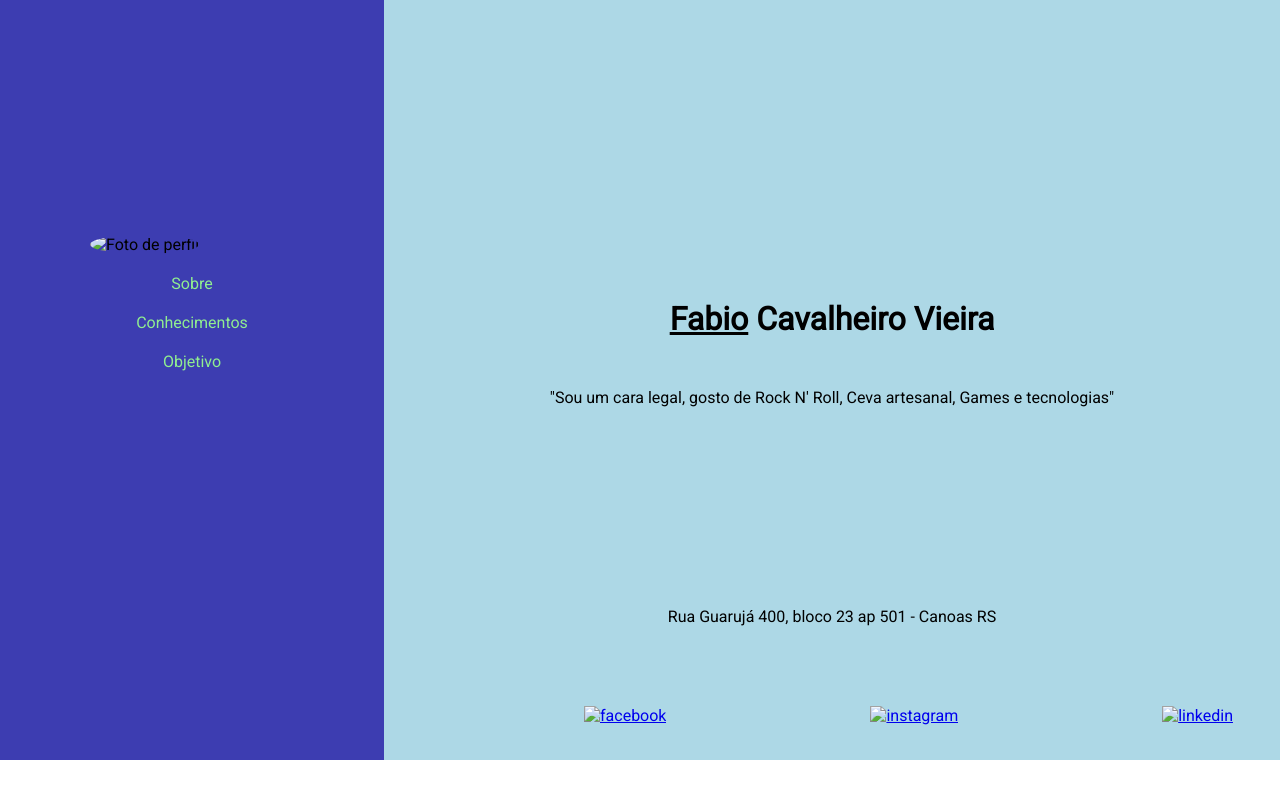
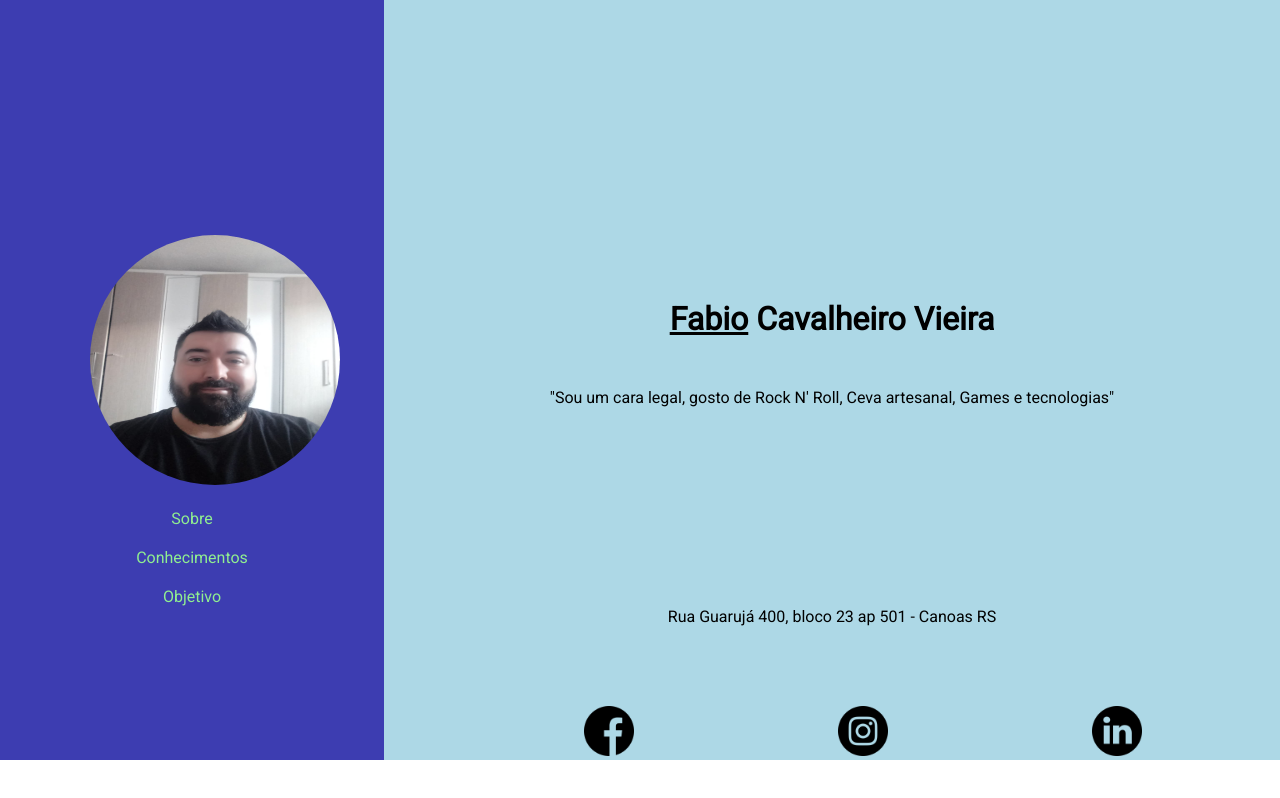
Before and after one commit to fabiocavalheiro/LandingPage, a plain HTML site: page index.html in a window 1280 px wide. Drawn offline with Linux system fonts and the light colour scheme; files that its build step writes are made by us from their sources.

Commit message:
Update index.html
Atualizando pastas do projeto.

```diff
--- a/index.html
+++ b/index.html
@@ -5,7 +5,7 @@
     <meta http-equiv="X-UA-Compatible" content="IE=edge">
     <meta name="viewport" content="width=device-width, initial-scale=1.0">
     <title>Landing page</title>
-    <link rel="stylesheet" href="style.css">
+    <link rel="stylesheet" href="css/style.css">
     <link rel="preconnect" href="https://fonts.googleapis.com">
     <link rel="preconnect" href="https://fonts.googleapis.com">
     <link rel="preconnect" href="https://fonts.gstatic.com" crossorigin>
@@ -14,7 +14,7 @@
 <body>
     <div id="Main">
      <div >
-        <img src="Fabio.jpg" class="img-perfil" alt="Foto de perfil">
+        <img src="img/Fabio.jpg" class="img-perfil" alt="Foto de perfil">
      </div>
      <div class="conteudo-esq">
         <a href=""><p>Sobre</p></a>
@@ -31,9 +31,9 @@
         <p class="conteudo-dir2">Rua Guarujá 400, bloco 23 ap 501 - Canoas RS</p>
      </div>
      <div >
-        <a href="https://www.facebook.com/fabio.cavalheirovieira" target="_blank"><img src="facebook.png" class="icones" alt="facebook"></a>
-        <a href="https://www.instagram.com/f.cavalheiro.v/" target="_blank"><img src="instagram.png" class="icones" alt="instagram"></a>
-        <a href="https://www.linkedin.com/in/fabio-cavalheiro-vieira-b8557a113/" target="_blank"><img src="linkedin.png" class="icones" alt="linkedin"></a>
+        <a href="https://www.facebook.com/fabio.cavalheirovieira" target="_blank"><img src="img/facebook.png" class="icones" alt="facebook"></a>
+        <a href="https://www.instagram.com/f.cavalheiro.v/" target="_blank"><img src="img/instagram.png" class="icones" alt="instagram"></a>
+        <a href="https://www.linkedin.com/in/fabio-cavalheiro-vieira-b8557a113/" target="_blank"><img src="img/linkedin.png" class="icones" alt="linkedin"></a>
      </div>
     </div>
 </body>
```
